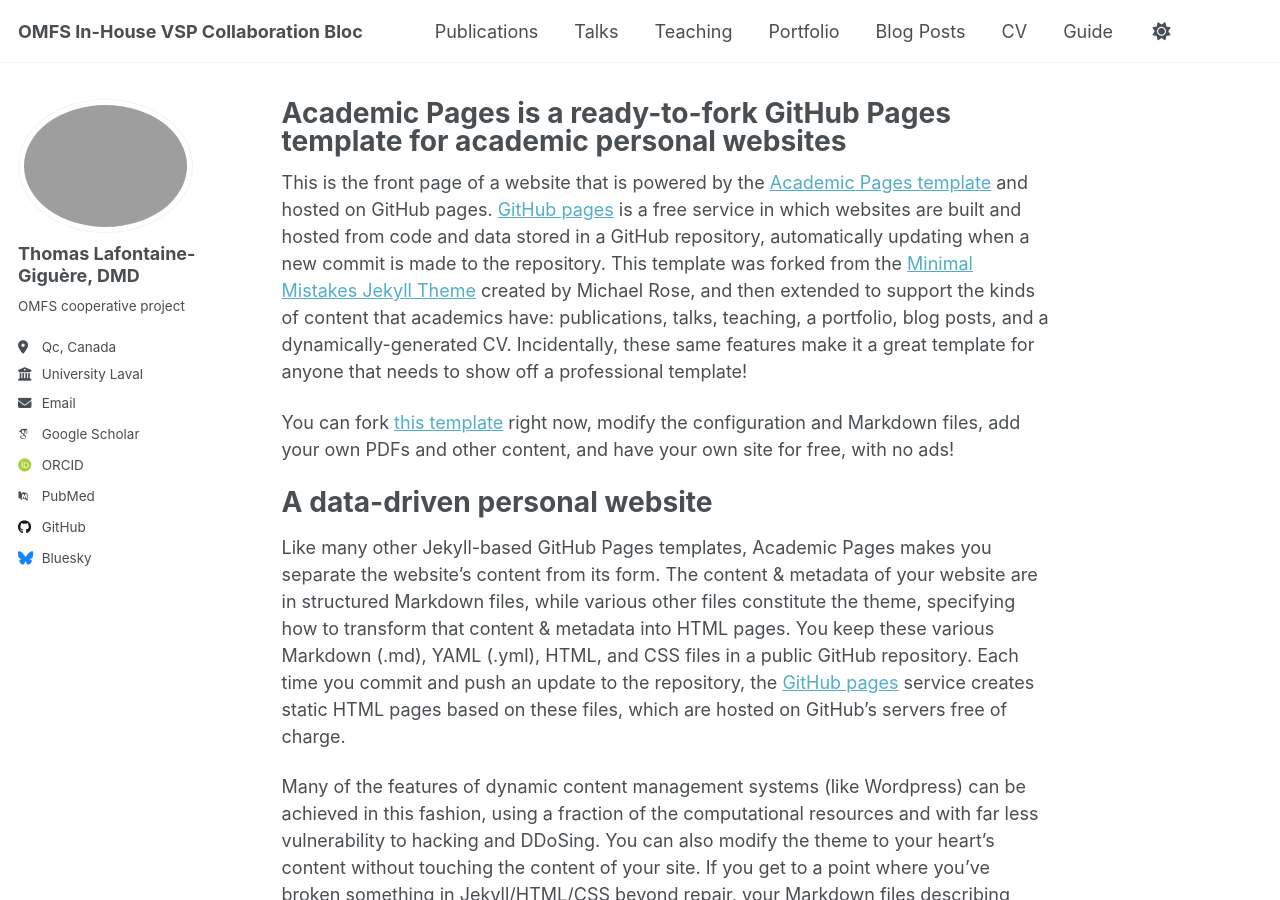
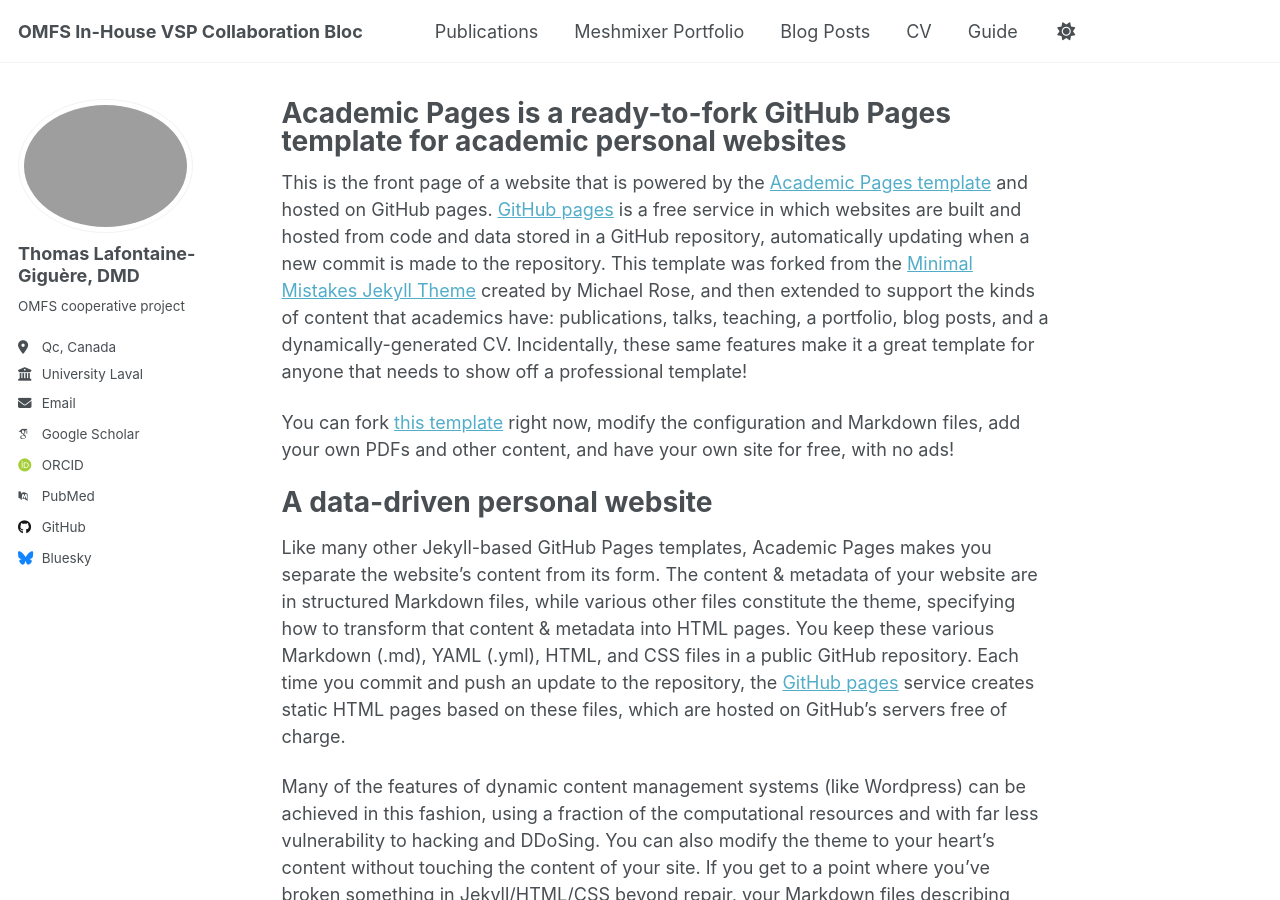
Before and after one commit to thomaslgiguere-tech/Meshmixer-project, a Jekyll site: the page built from _pages/about.md, in a window 1280 px wide and 900 px high. Built offline with Jekyll 4.4.1, drawn with Linux system fonts in a browser that asks for light colours; some web fonts are replaced; a script that is not in the unit is left out; part of the change alters nothing that is shown.

Commit message:
Update navigation.yml

```diff
--- a/_data/navigation.yml
+++ b/_data/navigation.yml
@@ -11,14 +11,14 @@ main:
   - title: "Publications"
     url: /publications/
 
-  - title: "Talks"
-    url: /talks/
+#  - title: "Talks"
+#    url: /talks/
 
-  - title: "Teaching"
-    url: /teaching/
+#  - title: "Teaching"
+#    url: /teaching/
 
-  - title: "Portfolio"
-    url: /portfolio/
+  - title: "Meshmixer Portfolio"
+    url: /meshmixerportfolio/
 
   - title: "Blog Posts"
     url: /year-archive/
```
